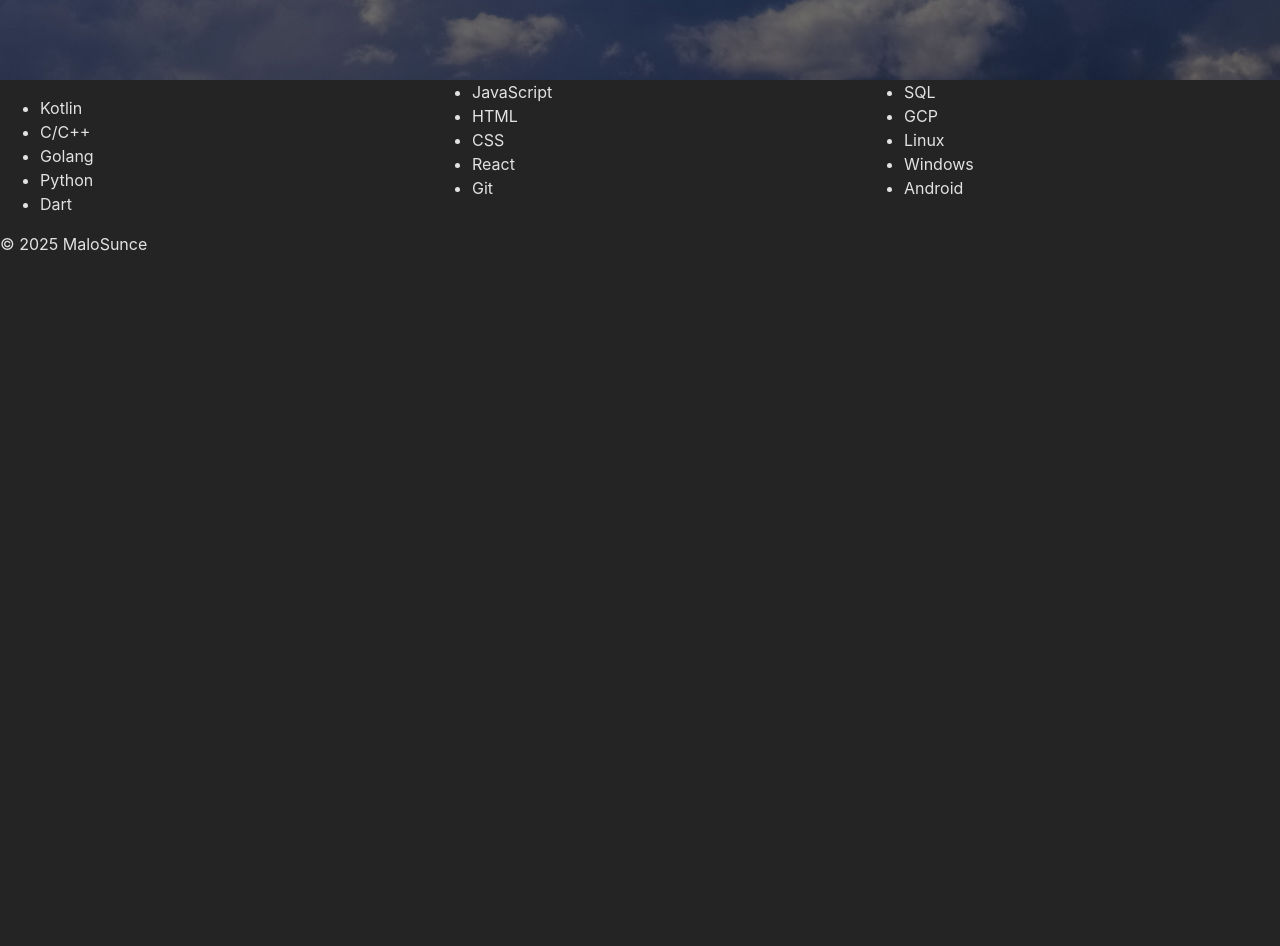
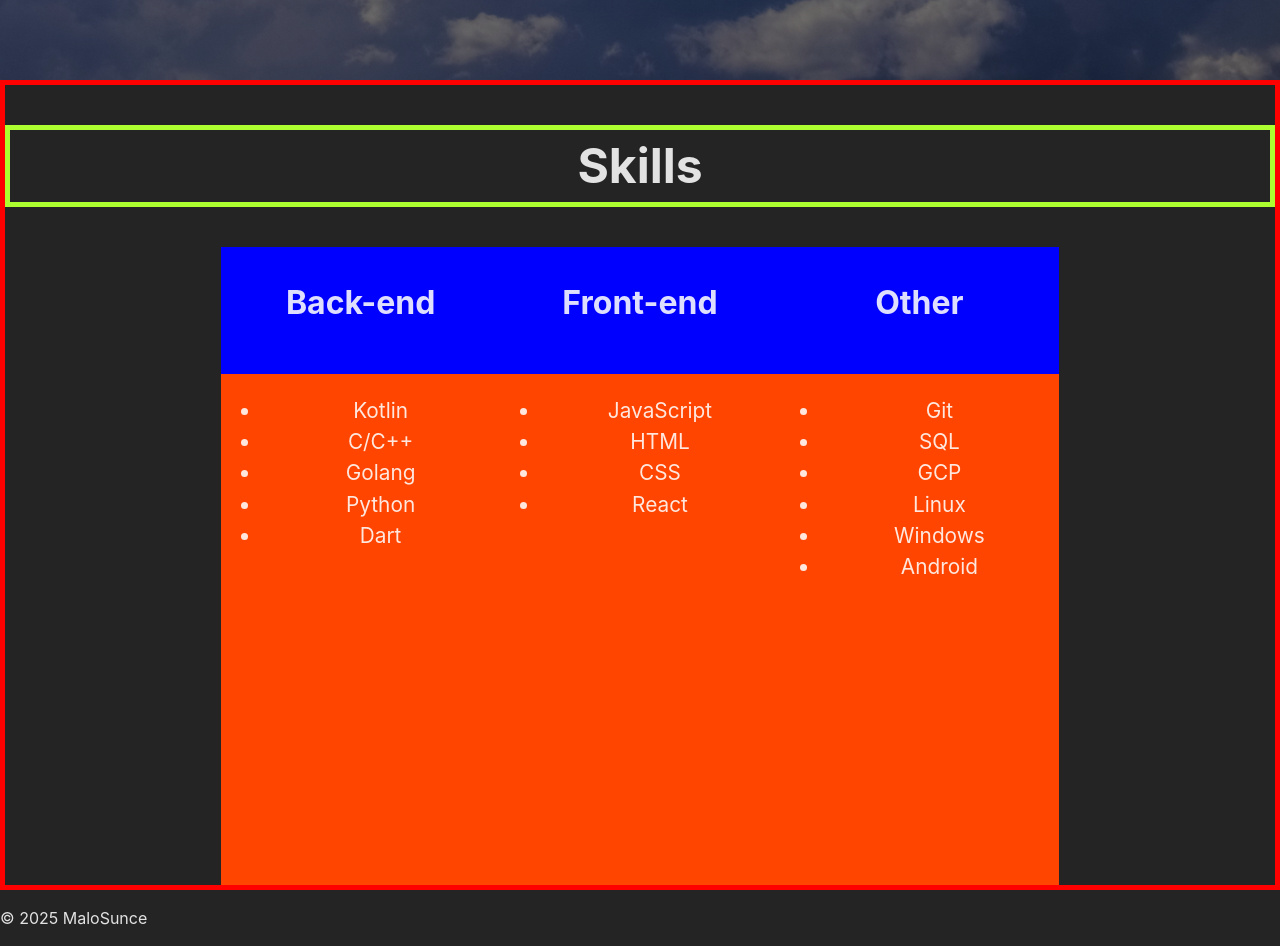
Before and after one commit to MaloSunce/ReactDemo, a React (Vite) app in the folder ReactDemo/: page / in a window 1280 px wide. Shown: the part 720-1666 px from the top of the page. Before the commit the page ends 992 px from the top, so only its background shows below. Built offline with nearby package versions, Linux system fonts and the light colour scheme.

Commit message:
update: initial skills layout

```diff
--- a/ReactDemo/src/content/Skills.css
+++ b/ReactDemo/src/content/Skills.css
@@ -1,6 +1,36 @@
-.Skills{
-    list-style: square;
-    columns: 3;
-    WebkitColumns: 3;
-    MozColumns: 3;
+.Skills {
+    display: grid;
+    grid-template-areas:
+        "Title Title Title"
+        "Subtitles Subtitles Subtitles"
+        "SkillList SkillList SkillList";
+    grid-template-columns: repeat(3, 1fr);
+    grid-template-rows: 1fr 1fr 4fr;
+    justify-content: center;
+    text-align: center;
+    height: 100vh;
+    border: 5px solid red;
 }
+
+.Title {
+    grid-area: Title;
+    border: 5px solid greenyellow;
+}
+
+.Subtitles {
+    grid-area: Subtitles;
+    background-color: blue;
+    display: grid;
+    grid-template-columns: repeat(3, 1fr);
+    width: 66%;
+    justify-self: center;
+}
+
+.SkillLists {
+    grid-area: SkillList;
+    background-color: orangered;
+    display: grid;
+    grid-template-columns: repeat(3, 1fr);
+    width: 66%;
+    justify-self: center;
+}
--- a/ReactDemo/src/content/Skills.jsx
+++ b/ReactDemo/src/content/Skills.jsx
@@ -7,11 +7,25 @@ function Skills() {
 
     return (
         <div className="Skills">
-            <ul>
-                {backend.map(skill => <li key={skill}>{skill}</li>)}
-                {frontend.map(skill => <li key={skill}>{skill}</li>)}
-                {other.map(skill => <li key={skill}>{skill}</li>)}
-            </ul>
+            <h2 className="Title">Skills</h2>
+
+            <div className="Subtitles">
+                <h3>Back-end</h3>
+                <h3>Front-end</h3>
+                <h3>Other</h3>
+            </div>
+
+            <div className="SkillLists">
+                <ul className="SkillList">
+                    {backend.map(skill => <li key={skill}>{skill}</li>)}
+                </ul>
+                <ul className="SkillList">
+                    {frontend.map(skill => <li key={skill}>{skill}</li>)}
+                </ul>
+                <ul className="SkillList">
+                    {other.map(skill => <li key={skill}>{skill}</li>)}
+                </ul>
+            </div>
         </div>
     );
 }
--- a/ReactDemo/src/header-footer/Header.css
+++ b/ReactDemo/src/header-footer/Header.css
@@ -6,6 +6,7 @@
     padding-right: 20px;
     background-image: linear-gradient(rgba(0,0,0,0.4), rgba(0,0,0,0.4)), url('../assets/clouds.jpg');
     height: 100vh;
+    /*width: 100vw;*/
     background-size: cover;
     background-position: center;
 }
--- a/ReactDemo/src/index.css
+++ b/ReactDemo/src/index.css
@@ -18,9 +18,14 @@ body {
   margin: 0;
 }
 
-.App {
-  display: grid;
-  /*grid-template-areas: "Header Header Header"
-                        ". Skills ."
-                        "Footer Footer Footer";^*/
+h2 {
+  font-size: 3em;
 }
+
+h3 {
+  font-size: 2em;
+}
+
+ul {
+  font-size: 1.3em;
+}
```
